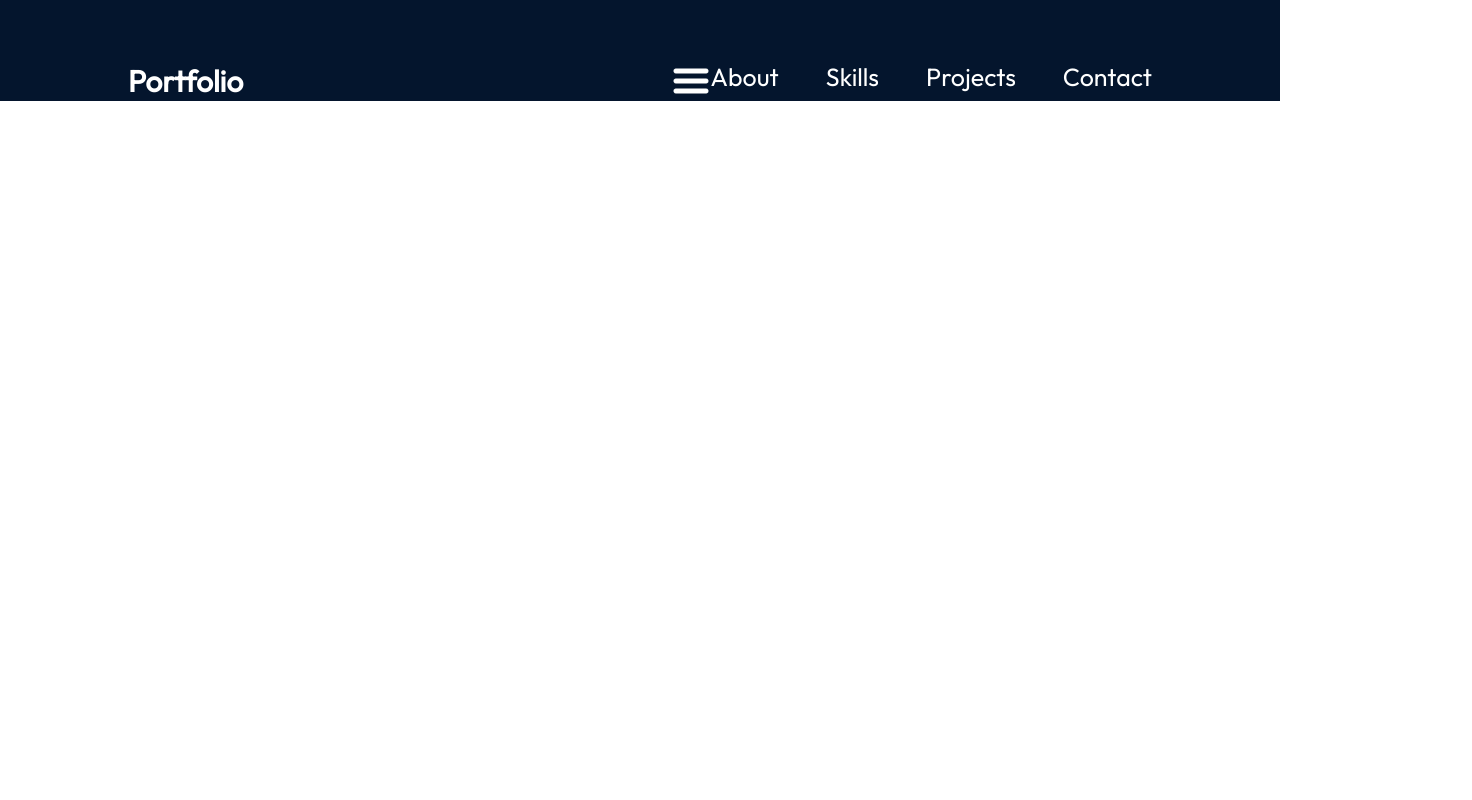
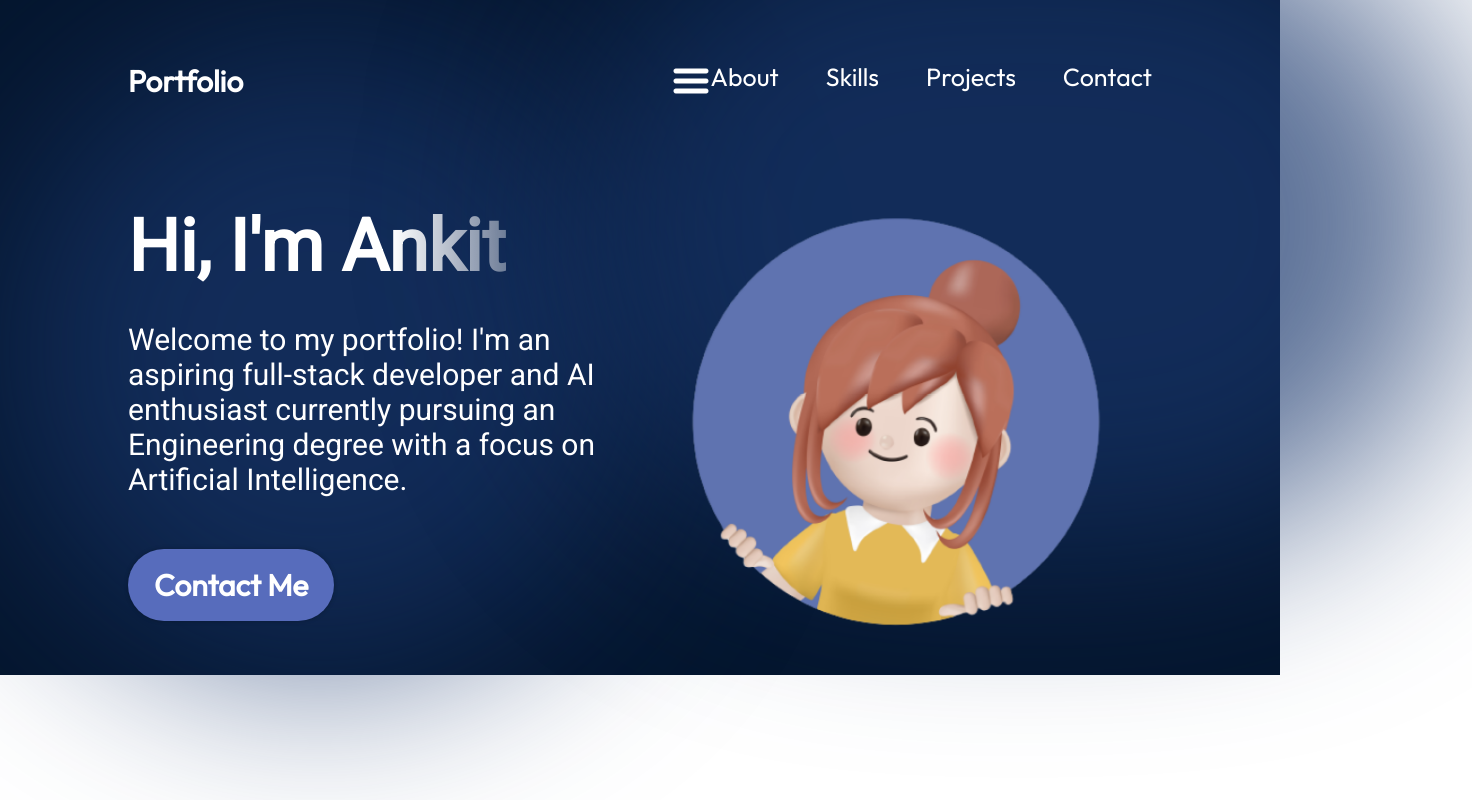
Before and after one commit to ghostgod1/portfolio, a React (Vite) app: page / in a window 1280 px wide. Shown: the whole page, 1472 px wide, since content can reach past the window. Built offline with nearby package versions, Linux system fonts and the light colour scheme.

Commit message:
hero-section-complete

```diff
--- a/src/App.jsx
+++ b/src/App.jsx
@@ -1,11 +1,14 @@
 import styles from  "./App.module.css";
+import { Hero } from "./components/Hero/Hero"
 import { Navbar } from "./components/Navbar/Navbar";
 
 function App() {
-
-  return <div className={styles.App}>
+  return (
+  <div className={styles.App}>
     <Navbar />
+    <Hero />
   </div>
+  );
 }
 
 export default App
--- /dev/null
+++ b/src/components/Hero/Hero.jsx
@@ -0,0 +1,18 @@
+import React from "react";
+import styles from "./Hero.module.css"
+import { getImageUrl } from "../../utils";
+
+export const Hero = () => {
+    return (
+        <section className={styles.container}>
+            <div className={styles.content}>
+                <h1 className={styles.title}>Hi, I'm Ankit</h1>
+                <p className={styles.description}>Welcome to my portfolio! I'm an aspiring full-stack developer and AI enthusiast currently pursuing an Engineering degree with a focus on Artificial Intelligence.</p>
+                <a href="mailto:ankit01.pandey02@gmail.com" className={styles.contactBtn}>Contact Me</a>
+            </div>
+            <img src={getImageUrl("hero/heroImage.png")} alt="Hero image of me" className={styles.heroImg} />
+            <div className={styles.topBlur} />
+            <div className={styles.bottomBlur} />
+        </section>
+    );
+}
--- /dev/null
+++ b/src/components/Hero/hero.module.css
@@ -0,0 +1,107 @@
+@import "../../vars.css";
+
+.container {
+    position: relative;
+    display: flex;
+    align-items: center;
+    justify-content: space-between;
+    margin-top: 49px;
+    z-index: 1;
+    margin-left: 10%;
+    margin-right: 10%;
+}
+
+.content {
+    display: flex;
+    flex-direction: column;
+    align-items: flex-start;
+    color: var(--color-text);
+    z-index: 1;
+}
+
+.title {
+    font-size: 72px;
+    font-weight: 900;
+    margin-bottom: 33px;
+    font-family: var(--font-roboto);
+    background: linear-gradient(90deg, rgba(255, 255, 255, 1) 70%, rgba(255, 255, 255, 0) 120%);
+    -webkit-text-fill-color: transparent;
+    -webkit-background-clip: text;
+}
+
+.description{
+    font-size: 30px;
+    font-family: var(--font-roboto);
+    margin-bottom: 52px;
+}
+
+.contactBtn {
+    text-decoration: none;
+    background-color: var(--color-primary);
+    color: var(--color-text);
+    border-radius: 100px;
+    font-size: 30px;
+    font-weight: 600;
+    padding: 17px 26px;
+    box-shadow: 0 0 4px 0 rgba(0, 0, 0, 0.25);
+}
+
+.heroImg {
+    width: 50%;
+    z-index: 1;
+
+    animation-name: floating;
+    animation-duration: 2s;
+    animation-iteration-count: infinite;
+    animation-timing-function: ease-in-out;
+}
+
+@keyframes floating {
+    0% {
+        transform: translate(0, 0px);
+    }
+    50% {
+        transform: translate(0, 10px);
+    }
+    100% {
+        transform: translate(0, 0px);
+    }
+}
+
+.topBlur {
+    position: absolute;
+    width: 50vw;
+    height: 50vw;
+    min-width: 350px;
+    min-height: 350px;
+    top: -120px;
+    left: -10vw;
+    border-radius: 764px;
+    background: rgba(25, 55, 109, 0.7);
+    filter: blur(100px);
+    z-index: 0;
+}
+
+.bottomBlur {
+    position: absolute;
+    width: 70vw;
+    height: 50vw;
+    min-width: 350px;
+    min-height: 250px;
+    top: -246px;
+    right: -25vw;
+    border-radius: 764px;
+    background: rgba(25, 55, 109, 0.7);
+    filter: blur(100px);
+    z-index: 0;
+}
+
+@media screen and (max-width: 830px) {
+    .container {
+        flex-direction: column-reverse;
+    }
+
+    .content {
+        align-items: center;
+    }
+}
--- a/src/components/Navbar/Navbar.jsx
+++ b/src/components/Navbar/Navbar.jsx
@@ -4,16 +4,26 @@
 
 
  export const Navbar = () => {
+    const [menuOpen, setMenuOpen] = useState(false);
+
     return (
         <nav className={styles.navbar}>
             <a className={styles.title} href="/">Portfolio</a>
             <div className={styles.menu}>
                 <img
                 className={styles.menuBtn}
-                    src={getImageUrl("nav/menuIcon.png")}
+                    src={
+                        menuOpen
+                        ? getImageUrl("nav/closeIcon.png")
+                        : getImageUrl("nav/menuIcon.png")
+                    }
                     alt="menu-button"
+                    onClick={() => setMenuOpen(!menuOpen)}
                 />
-                <ul className={styles.menuItems}>
+                <ul
+                    className={`${styles.menuItems} ${menuOpen && styles.menuOpen}`}
+                    onClick={() => setMenuOpen(false)}
+                >
                     <li>
                         <a href="#about">About</a>
                     </li>
--- a/src/components/Navbar/Navbar.module.css
+++ b/src/components/Navbar/Navbar.module.css
@@ -69,4 +69,10 @@
         padding: 24px 33px;
         box-shadow: 0 0 4px 0 rgba(0, 0, 0, 0.25);
     }
+
+    .menuOpen {
+        display: flex;
+        z-index: 1;
+
+    }
 }
--- a/src/vars.css
+++ b/src/vars.css
@@ -7,6 +7,6 @@
     --color-bg: #04152d;
 
     /* Fonts */
-    --font-robot: "Roboto";
+    --font-roboto: "Roboto";
 
 }
```
